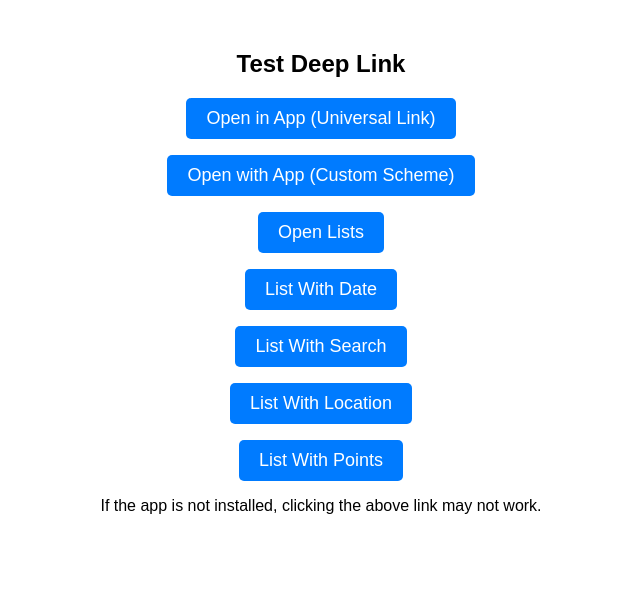
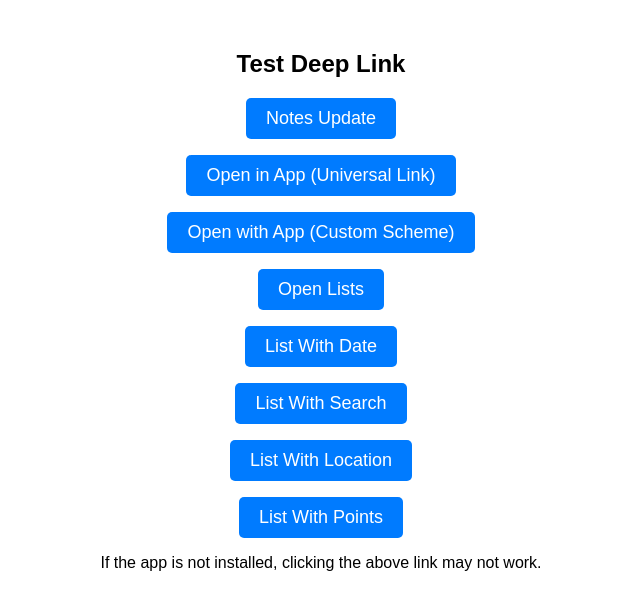
Before and after one commit to Dipesh905/deeplink_test, a plain HTML site: page index.html in a window 1280 px wide. Shown: the whole page, without its empty margins (319-959 px from the left). Drawn offline with Linux system fonts and the light colour scheme.

Commit message:
Update index.html

```diff
--- a/index.html
+++ b/index.html
@@ -27,6 +27,12 @@
 <body>
     <h2>Test Deep Link</h2>
 
+
+
+
+       <!-- Universal Link -->
+    <p><a href="https://dipesh.syllabus.com?TYPE=notesUpdateNotification">Notes Update</a></p>
+
     <!-- Universal Link -->
     <p><a href="https://customer.abc.com?TYPE=offer-detail&id=01JE0GTF7XJ4ND4MQQ32GQFTVT">Open in App (Universal Link)</a></p>
 
```
